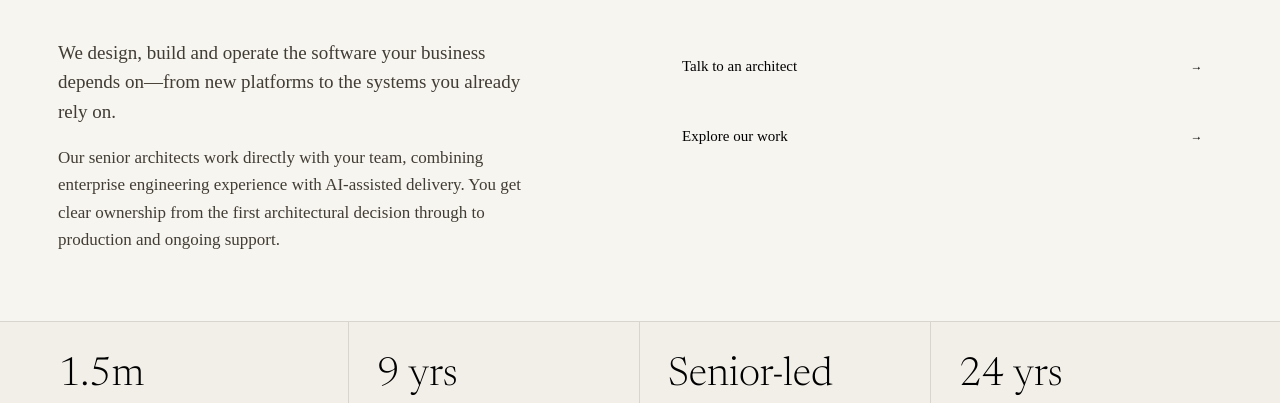
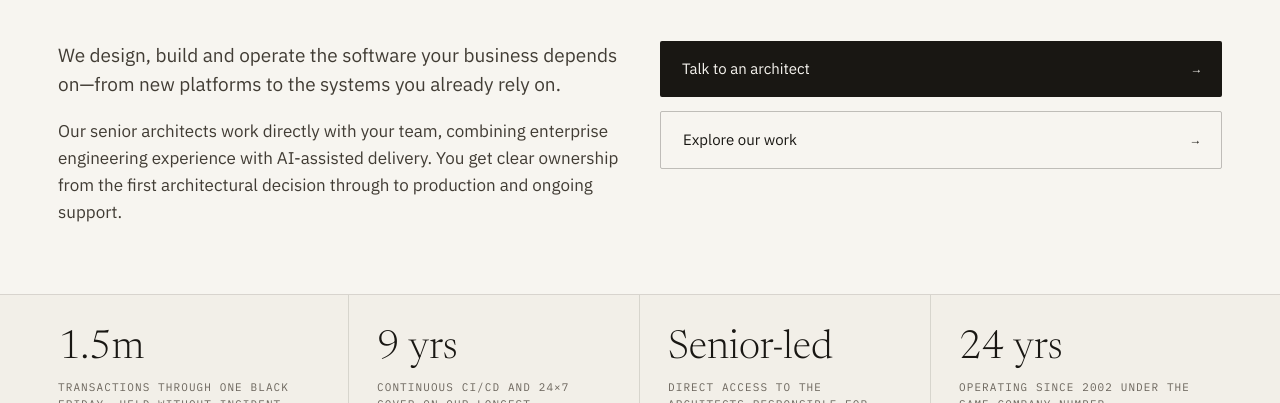
Before and after one commit to kzinvogon/apoyar-website, a plain HTML site: page public/index.html in a window 1280 px wide. Shown: the part 382-785 px from the top of the page. Drawn offline with Linux system fonts and the light colour scheme.

Commit message:
Fix truncated font import that dropped :root; force /work/* redirect
Co-Authored-By: Claude Opus 5.5 <noreply@anthropic.com>
Claude-Session: https://claude.ai/code/session_017xm3oGEa9hw6GSZPD2pKZB

```diff
--- a/public/styles.css
+++ b/public/styles.css
@@ -10,7 +10,7 @@
 @font-face{font-family:'IBM Plex Sans';font-style:normal;font-display:swap;font-weight:500;src:url(fonts/ibm-plex-sans-latin-500-normal.woff2) format('woff2')}
 @font-face{font-family:'IBM Plex Sans';font-style:normal;font-display:swap;font-weight:600;src:url(fonts/ibm-plex-sans-latin-600-normal.woff2) format('woff2')}
 @font-face{font-family:'IBM Plex Mono';font-style:normal;font-display:swap;font-weight:400;src:url(fonts/ibm-plex-mono-latin-400-normal.woff2) format('woff2')}
-@font-face{font-family:'IBM Plex Mono';font-style:normal;font-display:swap;font-weight:500;src:url(fonts/ibm-plex-mono-latin-500-normal.woff2) format('woff2')}0,6..72,400;1,6..72,300;1,6..72,400&family=IBM+Plex+Sans:wght@400;500;600&family=IBM+Plex+Mono:wght@400;500&display=swap');
+@font-face{font-family:'IBM Plex Mono';font-style:normal;font-display:swap;font-weight:500;src:url(fonts/ibm-plex-mono-latin-500-normal.woff2) format('woff2')}
 
 :root {
   --bg-page: #f7f5f0;
```
Also changed, not shown: 1 other file.
